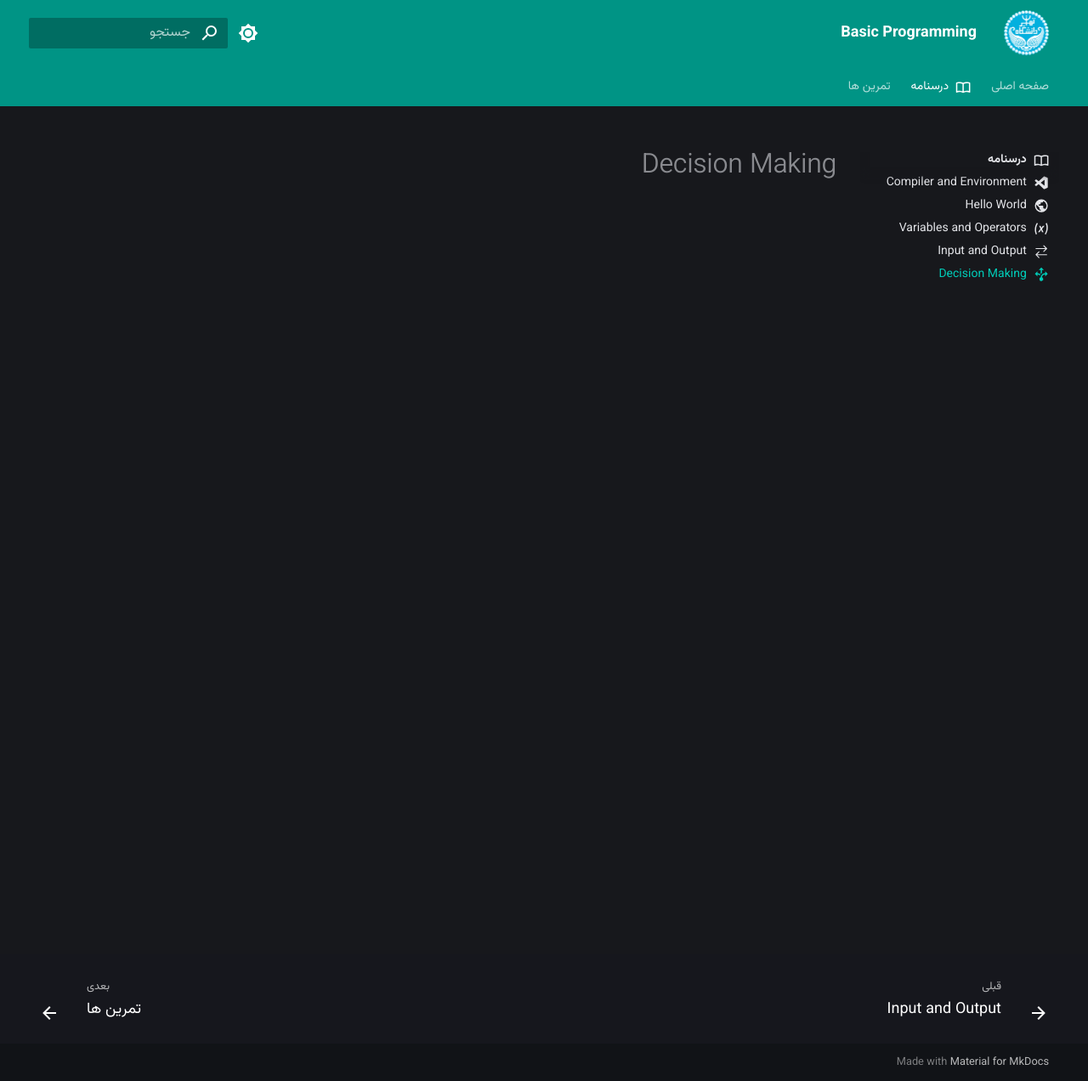
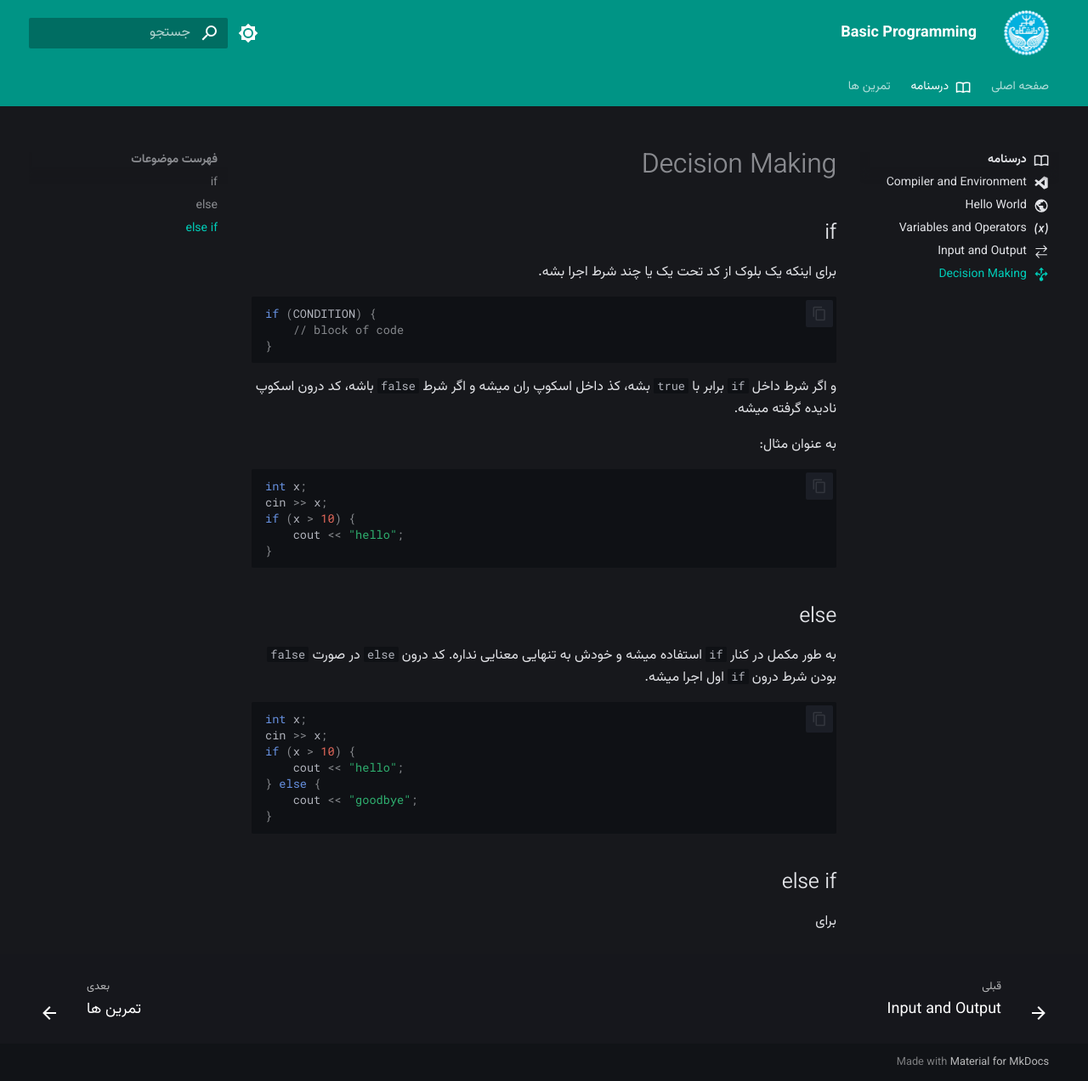
Before and after one commit to UTengsci/bp, an MkDocs documentation site: the page built from docs/content/decisionMaking.md, in a window 1280 px wide and 1272 px high. Shown: the whole window at 85% size. Built offline with MkDocs 1.6.1 and Material for MkDocs 9.7.7, drawn with Linux system fonts in a browser that asks for light colours.

Commit message:
Changes made to decisionMaking.md

````diff
--- a/docs/content/decisionMaking.md
+++ b/docs/content/decisionMaking.md
@@ -1,3 +1,43 @@
 ---
 icon: material/arrow-decision
 ---
+
+## if
+
+برای اینکه یک بلوک از کد تحت یک یا چند شرط اجرا بشه.
+
+```cpp
+if (CONDITION) {
+    // block of code
+}
+```
+
+و اگر شرط داخل `if` برابر با `true` بشه، کذ داخل اسکوپ ران میشه و اگر شرط `false` باشه، کد درون اسکوپ نادیده گرفته
+میشه.
+
+به عنوان مثال:
+```cpp
+int x;
+cin >> x;
+if (x > 10) {
+    cout << "hello";
+}
+```
+
+## else
+
+به طور مکمل در کنار `if` استفاده میشه و خودش به تنهایی معنایی نداره.
+کد درون `else` در صورت `false` بودن شرط درون `if` اول اجرا میشه.
+
+```cpp
+int x;
+cin >> x;
+if (x > 10) {
+    cout << "hello";
+} else {
+    cout << "goodbye";
+}
+```
+
+## else if
+برای
````
